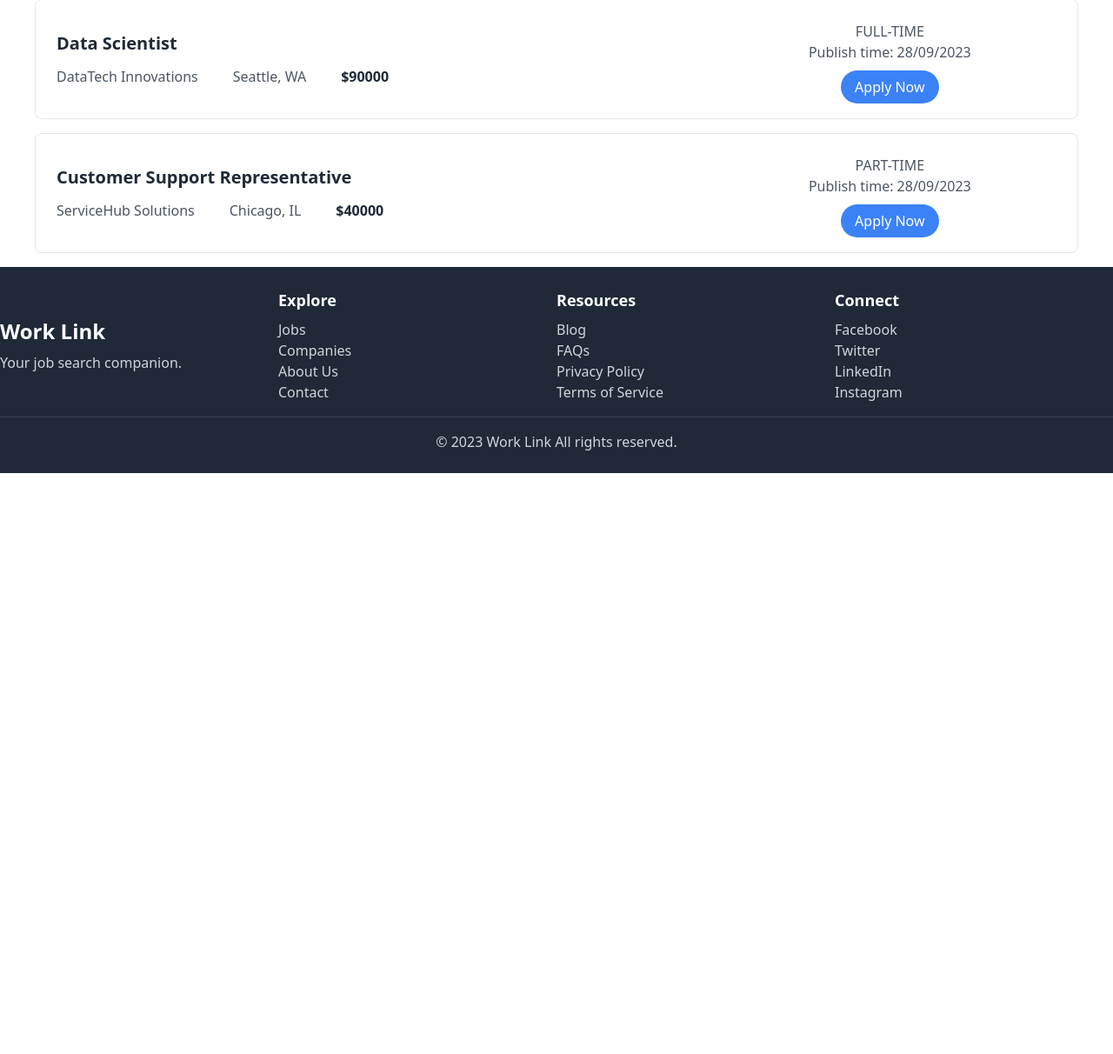
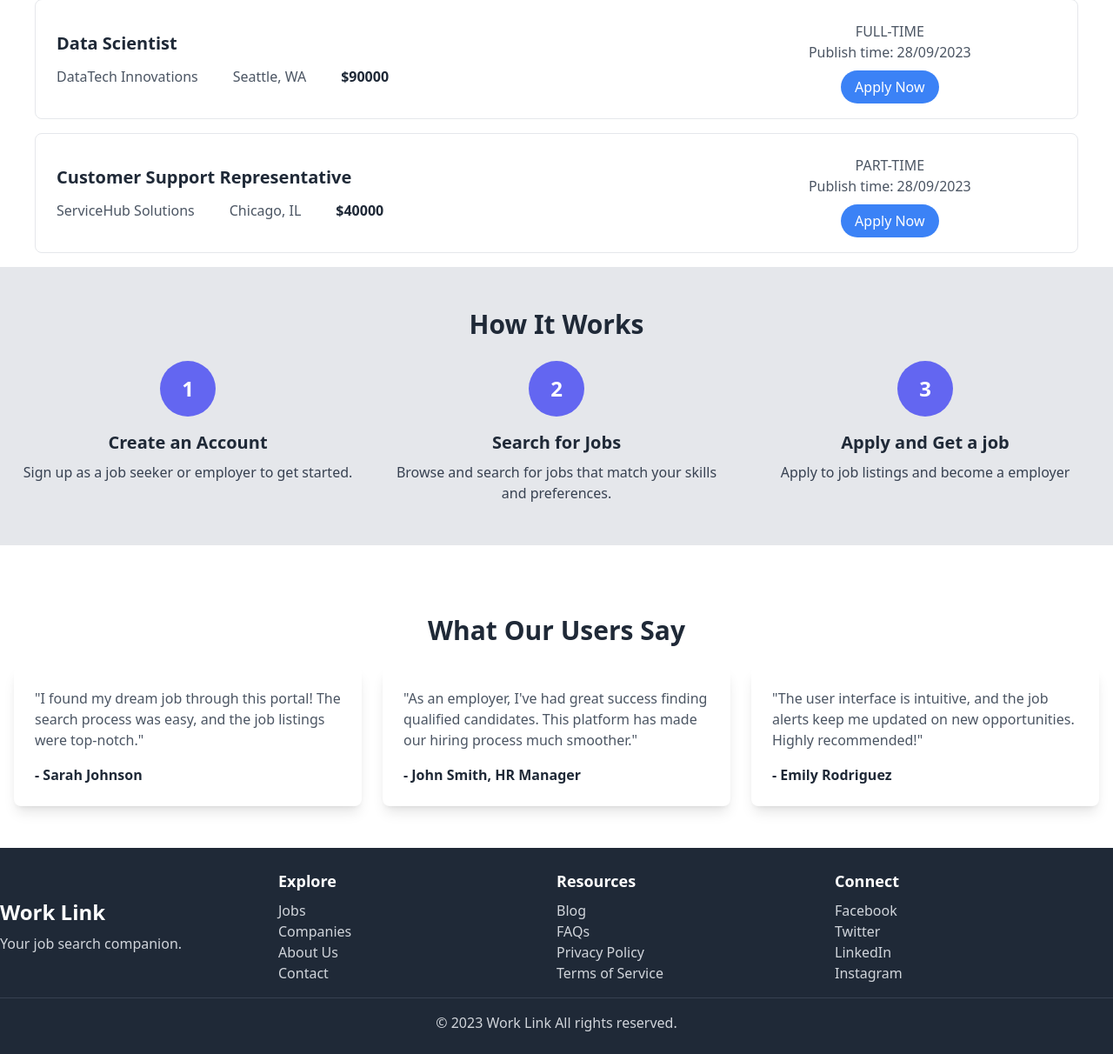
Before and after one commit to umarfaruk2/django-job-portal-web-app, a Django app: page / in a window 1280 px wide. Shown: the part 1215-2427 px from the top of the page at 87% size. Before the commit the page ends 1759 px from the top, so only its background shows below. Run offline with Django 4.2, Linux system fonts and the light colour scheme; data comes from the database, SQL or seed files in the repository; both versions use the stored data as it was after the commit; some libraries are stand-ins or nearby versions.

Commit message:
add some section in home

```diff
--- a/candidate/views.py
+++ b/candidate/views.py
@@ -63,8 +63,12 @@ def apply_job(request, id):
                 total_job = MyAppliedJobModel.objects.filter(user = request.user).count()
                 price_plan = get_object_or_404(PricePlanModel, user = request.user)
                 print('price_plan...', price_plan)
-                if total_job > 2:
+                if total_job >= 20 and price_plan.plan == 'Free':
                     messages.error(request, "You can't apply over 20 job for this month with Free plan. Please update you plan")
+                elif total_job >= 50 and price_plan.plan == 'Basic':
+                    messages.error(request, "You can't apply over 50 job for this month with Basic plan. Please update you plan")
+                elif total_job >= 150 and price_plan.plan == 'Premium':
+                    messages.error(request, "You can't apply over 150 job for this month with Premium plan. Please update you plan")
                 else:
                     apply_job = MyAppliedJobModel.objects.create(user = request.user, candidate = candidate, jobPost = jobPost)
                     messages.success(request, 'Apply Successfully!')
--- a/core/templates/home.html
+++ b/core/templates/home.html
@@ -77,20 +77,6 @@
 <!-- </div> -->
 
 <!-- job list -->
-
-{% for message in messages %}
-{% if 'success' in message.tags %}
-<script>
-  alert("Success message: {{ message }}");
-</script>
-{% else %}
-<script>
-  alert("Failed message: {{ message }}");
-</script>
-{% endif %}
-{% endfor %}
-
-
 <h3 class="mt-10 text-3xl font-bold text-center">Feature Jobs</h3>
 
 {% for item in data %}
@@ -119,6 +105,60 @@
   </div>
 </div>
 {% endfor %}
+
+<!-- feature how it work -->
+<section class="bg-gray-200 py-12 mb-8">
+        <div class="container mx-auto px-4">
+            <h2 class="text-3xl font-semibold text-gray-800 mb-6 text-center">How It Works</h2>
+
+            <div class="grid grid-cols-1 md:grid-cols-3 gap-6">
+                <div class="text-center">
+                    <div class="rounded-full bg-indigo-500 text-white w-16 h-16 flex items-center justify-center text-2xl font-bold mx-auto mb-4">1</div>
+                    <h3 class="text-xl font-semibold text-gray-800 mb-2">Create an Account</h3>
+                    <p class="text-gray-700">Sign up as a job seeker or employer to get started.</p>
+                </div>
+
+                <div class="text-center">
+                    <div class="rounded-full bg-indigo-500 text-white w-16 h-16 flex items-center justify-center text-2xl font-bold mx-auto mb-4">2</div>
+                    <h3 class="text-xl font-semibold text-gray-800 mb-2">Search for Jobs</h3>
+                    <p class="text-gray-700">Browse and search for jobs that match your skills and preferences.</p>
+                </div>
+
+                <div class="text-center">
+                    <div class="rounded-full bg-indigo-500 text-white w-16 h-16 flex items-center justify-center text-2xl font-bold mx-auto mb-4">3</div>
+                    <h3 class="text-xl font-semibold text-gray-800 mb-2">Apply and Get a job</h3>
+                    <p class="text-gray-700">Apply to job listings and become a employer</p>
+                </div>
+            </div>
+        </div>
+    </section>
+
+
+    <section class="py-12">
+        <div class="container mx-auto px-4">
+            <h2 class="text-3xl font-semibold text-gray-800 mb-6 text-center">What Our Users Say</h2>
+
+            <div class="grid grid-cols-1 md:grid-cols-2 lg:grid-cols-3 gap-6">
+                <!-- Testimonial 1 -->
+                <div class="bg-white shadow-lg rounded-lg p-6">
+                    <div class="text-gray-600 mb-4">"I found my dream job through this portal! The search process was easy, and the job listings were top-notch."</div>
+                    <p class="text-gray-800 font-semibold">- Sarah Johnson</p>
+                </div>
+
+                <!-- Testimonial 2 -->
+                <div class="bg-white shadow-lg rounded-lg p-6">
+                    <div class="text-gray-600 mb-4">"As an employer, I've had great success finding qualified candidates. This platform has made our hiring process much smoother."</div>
+                    <p class="text-gray-800 font-semibold">- John Smith, HR Manager</p>
+                </div>
+
+                <!-- Testimonial 3 -->
+                <div class="bg-white shadow-lg rounded-lg p-6">
+                    <div class="text-gray-600 mb-4">"The user interface is intuitive, and the job alerts keep me updated on new opportunities. Highly recommended!"</div>
+                    <p class="text-gray-800 font-semibold">- Emily Rodriguez</p>
+                </div>
+            </div>
+        </div>
+    </section>
 
 <!-- footer -->
 
--- a/core/views.py
+++ b/core/views.py
@@ -20,12 +20,8 @@ def home(request):
             find_plan = PricePlanModel.objects.get(user = request.user)
             find_plan.plan = request.COOKIES.get('price_plan', None)
             find_plan.save()
-            response = HttpResponse("Cookie deleted successfully")
-            response.delete_cookie('price_plan')
         except PricePlanModel.DoesNotExist:
             create_plan = PricePlanModel.objects.create(user = request.user, plan = request.COOKIES.get('price_plan', None))
-            response = HttpResponse("Cookie deleted successfully")
-            response.delete_cookie('price_plan')
 
     job_type = ['All']
 
--- a/dashboard/templates/dashboard/posted_jobs.html
+++ b/dashboard/templates/dashboard/posted_jobs.html
@@ -26,7 +26,7 @@
           <td class="py-3 px-6 text-left">{{item.title}}</td>
           <td class="py-3 px-6 text-left">{{item.company}}</td>
           <td class="py-3 px-6 text-center">
-            {{item.description|truncatewords:3}}
+            {{item.description|truncatewords:2}}
           </td>
           <td class="py-3 px-6 text-center">{{item.salary}}</td>
           <td class="py-3 px-6 text-center">{{item.location}}</td>
--- a/price_plan/ssl.py
+++ b/price_plan/ssl.py
@@ -13,7 +13,6 @@ def sslcommerz_payment_gateway(request, plan, user_id, total):
 
     settings = {'store_id': gateway_auth_details.store_id,
                 'store_pass': gateway_auth_details.store_pass, 'issandbox': True}
-    print("heyyyyyyyy ", settings)
     sslcommez = SSLCOMMERZ(settings)
     post_body = {}
     post_body['total_amount'] = total
--- a/price_plan/views.py
+++ b/price_plan/views.py
@@ -49,7 +49,9 @@ def free_plan(request):
             price_plan = PricePlanModel.objects.get(user = request.user)
             price_plan.plan = 'Free'
             price_plan.save()
-            return redirect('price_plan')
+            response = redirect('price_plan')
+            response.set_cookie('price_plan', 'Free', max_age=3600)
+            return response
         else:
             messages.error(request, 'This plans for only candidate')
             return redirect('price_plan')
```
Also changed, not shown: db.sqlite3.
